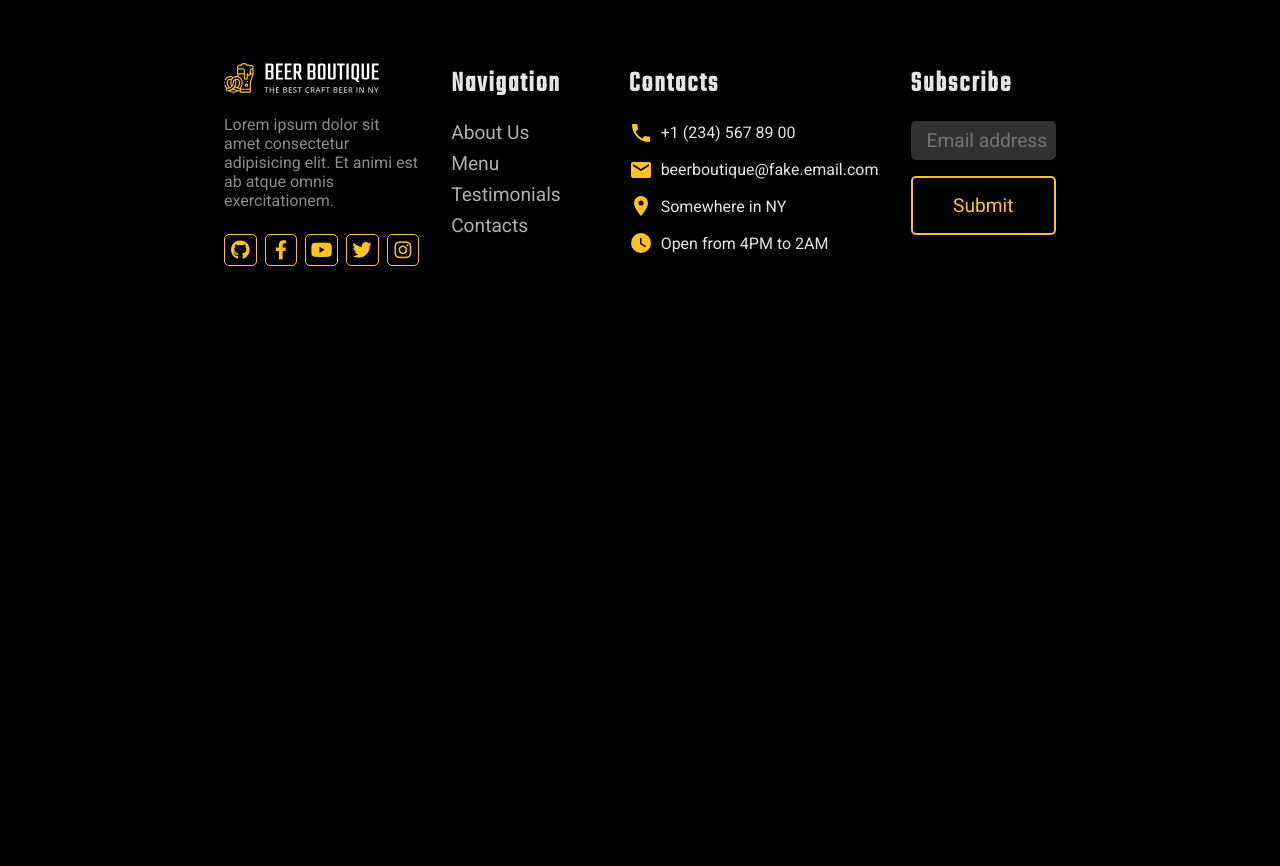
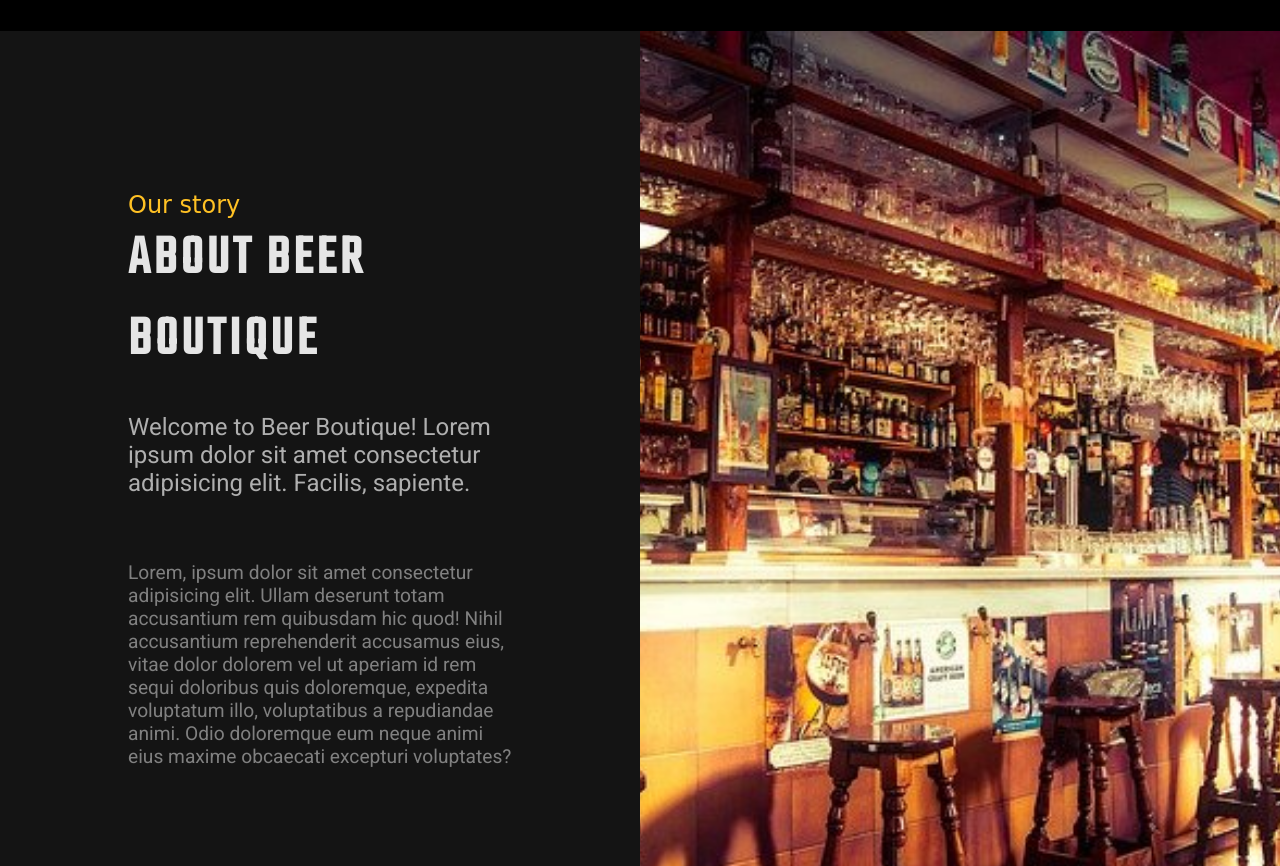
Before and after one commit to CozmaRares/odin-project-restaurant, a website built with webpack: page dist/index.html in a window 1280 px wide. Shown: the part 1974-2840 px from the top of the page. Before the commit the page ends 2274 px from the top, so only its background shows below. Built offline with Linux system fonts and the light colour scheme; a web font is replaced by a local one.

Commit message:
add about section

```diff
--- a/src/index.js
+++ b/src/index.js
@@ -3,7 +3,7 @@ import "./main-page.css";
 
 const observer = new IntersectionObserver(entries =>
   entries.forEach(entry => {
-    console.log(entry.target);
+    // console.log(entry.target);
 
     entry.isIntersecting
       ? entry.target.classList.add("show")
--- a/src/main-page.css
+++ b/src/main-page.css
@@ -192,3 +192,56 @@
   font-weight: 500;
   font-size: 2em;
 }
+
+.about {
+  display: flex;
+  flex-direction: row;
+}
+
+.about > * {
+  width: 50%;
+}
+
+.about div {
+  padding: 5rem 0;
+  background-color: #141414;
+}
+
+.text-wrapper {
+  width: 60%;
+  margin: 0 auto;
+}
+
+.about h4 {
+  font-size: 1.5em;
+  font-weight: 500;
+  color: var(--yellow);
+  font-family: "Combo", cursive;
+}
+
+.about h1 {
+  font-weight: 600;
+  font-family: "Teko", sans-serif;
+  font-size: 3.5em;
+  letter-spacing: 4px;
+}
+
+.about p {
+  padding: 2rem 0;
+}
+
+.about p:first-of-type {
+  color: var(--secondary-col);
+  font-weight: 500;
+  font-size: 1.5em;
+}
+
+.about p:last-of-type {
+  color: var(--secondary-col);
+  opacity: 0.7;
+  font-size: 1.2em;
+}
+
+.about img {
+  object-fit: cover;
+}
--- a/src/styles.css
+++ b/src/styles.css
@@ -122,7 +122,7 @@ header .links a:hover::after {
   border-radius: 5px;
 }
 
-.socials > *:hover {
+.socials > :hover {
   color: black;
   background-color: var(--yellow);
 }
@@ -134,7 +134,7 @@ footer {
   padding: 2rem 0;
 }
 
-footer > div > *:first-child {
+footer > div > :first-child {
   margin-bottom: 1rem;
 }
 
```
Also changed, not shown: dist/assets/images/bar.jpg (added), dist/index.html, dist/main.js.
